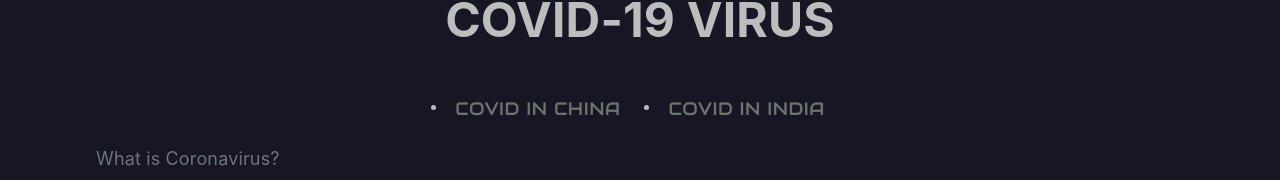
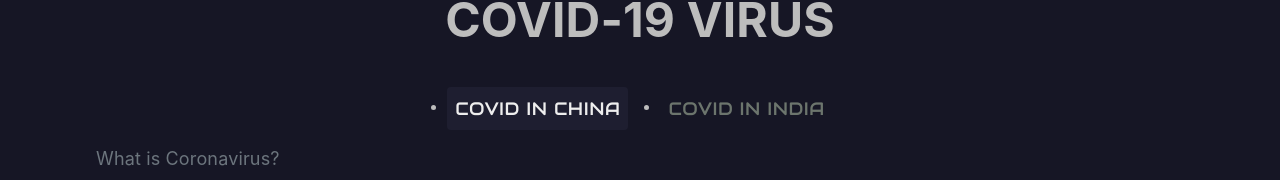
Before and after one commit to priyanshu4705/covid-project, a React (Create React App) app: page /Blog in a window 1280 px wide. In both pictures the pointer is over the link "COVID IN CHINA". Shown: the part 110-290 px from the top of the page. Built offline with nearby package versions, Linux system fonts and the light colour scheme; no server answers.

Commit message:
debugging

```diff
--- a/src/assets/css/Blog.css
+++ b/src/assets/css/Blog.css
@@ -53,3 +53,8 @@
         font-size: 1rem;
     }
 }
+
+.topics .MuiButtonBase-root:hover{
+background-color: #1e1e30 !important;
+    color: #eee !important;
+}
```
Also changed, not shown: src/pages/Home.jsx (indentation only).
